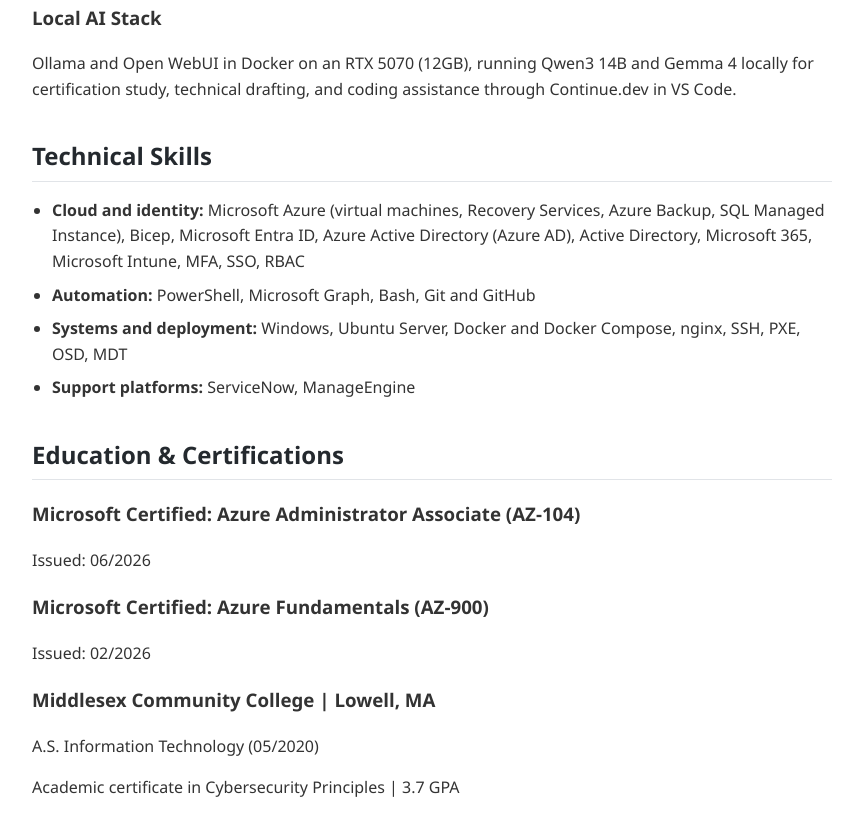
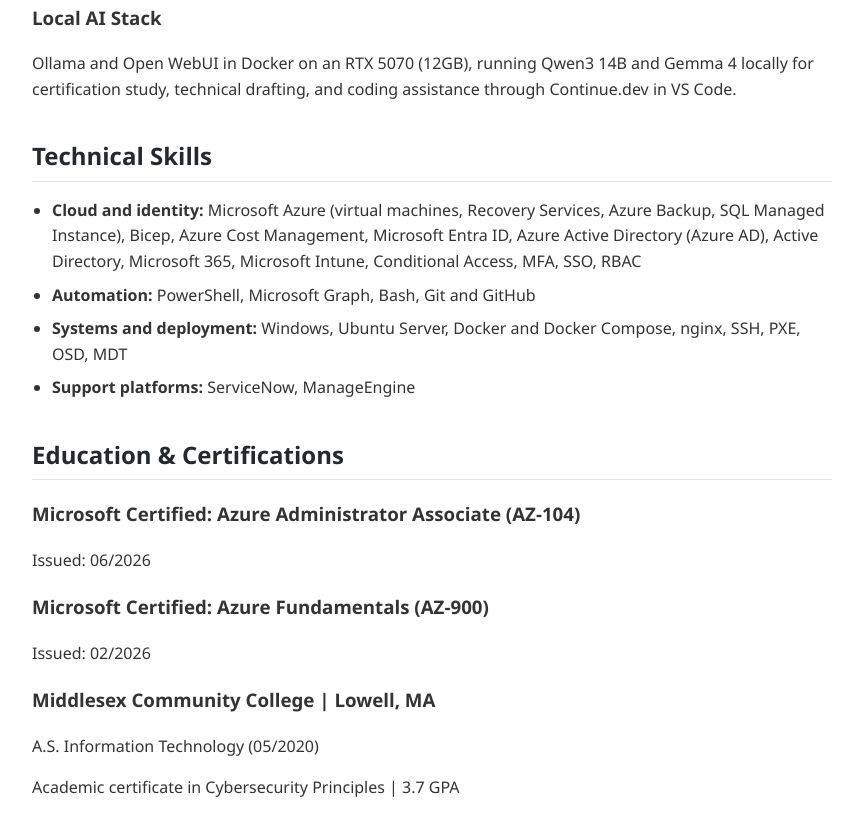
Before and after one commit to vicfire123/VBaez_CloudResume, a plain HTML site: page index.html in a window 1280 px wide. Shown: the part 2439-3275 px from the top of the page, without its empty margins (208-1063 px from the left). Drawn offline with Linux system fonts and the light colour scheme.

Commit message:
Add Azure Cost Management and Conditional Access to skills

```diff
--- a/index.html
+++ b/index.html
@@ -119,7 +119,7 @@
         <section id="skills">
             <h2>Technical Skills</h2>
             <ul>
-                <li><strong>Cloud and identity:</strong> Microsoft Azure (virtual machines, Recovery Services, Azure Backup, SQL Managed Instance), Bicep, Microsoft Entra ID, Azure Active Directory (Azure AD), Active Directory, Microsoft 365, Microsoft Intune, MFA, SSO, RBAC</li>
+                <li><strong>Cloud and identity:</strong> Microsoft Azure (virtual machines, Recovery Services, Azure Backup, SQL Managed Instance), Bicep, Azure Cost Management, Microsoft Entra ID, Azure Active Directory (Azure AD), Active Directory, Microsoft 365, Microsoft Intune, Conditional Access, MFA, SSO, RBAC</li>
                 <li><strong>Automation:</strong> PowerShell, Microsoft Graph, Bash, Git and GitHub</li>
                 <li><strong>Systems and deployment:</strong> Windows, Ubuntu Server, Docker and Docker Compose, nginx, SSH, PXE, OSD, MDT</li>
                 <li><strong>Support platforms:</strong> ServiceNow, ManageEngine</li>
```
